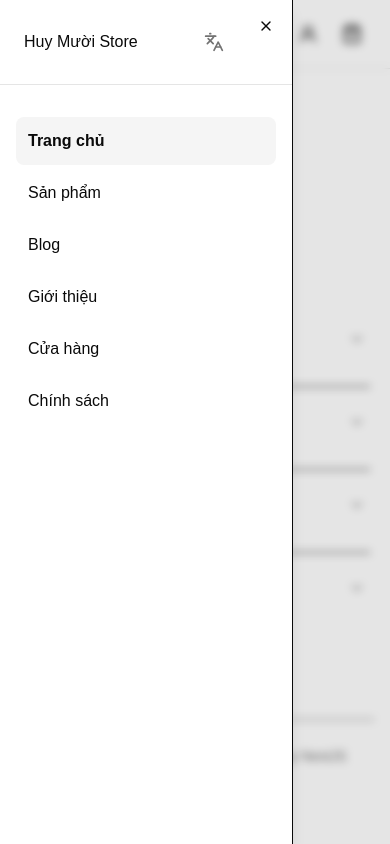
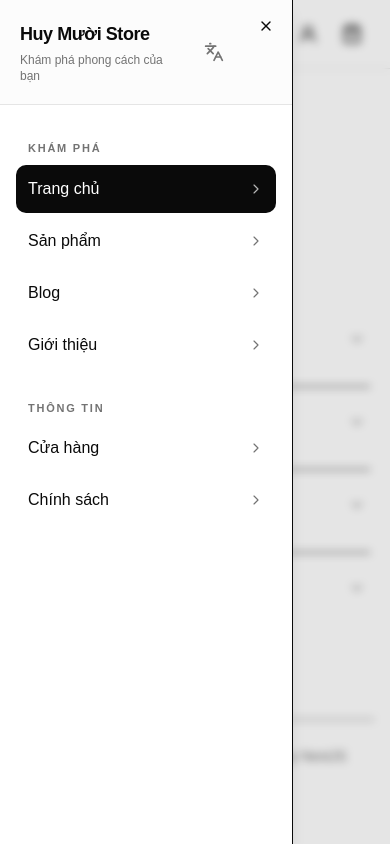
Before and after one commit to GamePieceLabs/FE_HuyMuoiStore, a Next.js app: page / in a window 390 px wide. Both pictures are taken after a click on the button "Mở menu điều hướng". Built offline with nearby package versions, Linux system fonts and the light colour scheme; some icons are missing.

Commit message:
fix responsive mobile nav

```diff
--- a/src/components/shared/header/components/logo.tsx
+++ b/src/components/shared/header/components/logo.tsx
@@ -1,11 +1,10 @@
-
 export function Logo() {
   return (
     <div
       aria-label="HM Store"
-      className="flex items-center gap-3 xl:basis-3/20 xl:shrink-0 xl:grow-0"
+      className="flex min-w-0 items-center gap-3 xl:basis-3/20 xl:shrink-0 xl:grow-0"
     >
-      <span className="text-sm font-semibold tracking-wide sm:text-base">
+      <span className="whitespace-nowrap text-lg font-semibold leading-none tracking-wide sm:text-base md:text-lg lg:text-xl xl:text-2xl">
         Huy Mười Store
       </span>
     </div>
--- a/src/components/shared/header/components/mobile-navigation.tsx
+++ b/src/components/shared/header/components/mobile-navigation.tsx
@@ -1,6 +1,6 @@
 "use client";
 
-import { Menu } from "lucide-react";
+import { ChevronRight, Menu } from "lucide-react";
 import Link from "next/link";
 import { usePathname } from "next/navigation";
 
@@ -38,20 +38,32 @@ export function MobileNavigation() {
         <Menu aria-hidden="true" className="size-5" strokeWidth={1.75} />
       </SheetTrigger>
 
-      <SheetContent className="w-[min(86vw,22rem)] p-0" side="left">
-        <SheetHeader className="border-b border-border px-6 py-5 pr-14">
+      <SheetContent className="w-[min(72vw,18rem)] p-0" side="left">
+        <SheetHeader className="border-b border-border bg-muted/30 px-5 py-5 pr-14">
           <div className="flex items-center justify-between gap-4">
-            <SheetTitle>Huy Mười Store</SheetTitle>
+            <div className="min-w-0">
+              <SheetTitle className="truncate text-lg font-semibold tracking-tight">
+                Huy Mười Store
+              </SheetTitle>
+              <p className="mt-1 text-xs text-muted-foreground">
+                Khám phá phong cách của bạn
+              </p>
+            </div>
             <LanguageSelector />
           </div>
           <SheetDescription className="sr-only">
             Điều hướng chính của cửa hàng
           </SheetDescription>
         </SheetHeader>
-        <div className="px-4 py-4">
+        <div className="flex min-h-0 flex-1 flex-col overflow-y-auto px-4 py-5">
           <nav aria-label="Điều hướng chính">
+            <p className="mb-2 px-3 text-[11px] font-semibold uppercase tracking-[0.16em] text-muted-foreground">
+              Khám phá
+            </p>
             <ul className="flex flex-col gap-1">
-              {navigationItems.map(({ label, href }) => {
+              {navigationItems
+                .filter(({ mobileOnly }) => !mobileOnly)
+                .map(({ label, href }) => {
                   const isActive = isNavigationItemActive(pathname, href);
 
                   return (
@@ -59,12 +71,56 @@ export function MobileNavigation() {
                       <Link
                         aria-current={isActive ? "page" : undefined}
                         className={cn(
-                      "flex min-h-12 items-center rounded-md px-3 text-base font-medium text-foreground transition-colors hover:bg-muted focus-visible:outline-none focus-visible:ring-2 focus-visible:ring-ring",
-                      isActive && "bg-muted font-semibold",
+                          "group flex min-h-12 items-center justify-between rounded-lg px-3 text-base font-medium text-foreground transition-colors hover:bg-muted focus-visible:outline-none focus-visible:ring-2 focus-visible:ring-ring focus-visible:ring-offset-2",
+                          isActive &&
+                            "bg-foreground text-background hover:bg-foreground/90",
                         )}
                         href={href}
                       >
-                    {label}
+                        <span>{label}</span>
+                        <ChevronRight
+                          aria-hidden="true"
+                          className={cn(
+                            "size-4 text-muted-foreground transition-transform group-hover:translate-x-0.5",
+                            isActive && "text-background/70",
+                          )}
+                          strokeWidth={1.75}
+                        />
+                      </Link>
+                    </li>
+                  );
+                })}
+            </ul>
+
+            <p className="mb-2 mt-8 px-3 text-[11px] font-semibold uppercase tracking-[0.16em] text-muted-foreground">
+              Thông tin
+            </p>
+            <ul className="flex flex-col gap-1">
+              {navigationItems
+                .filter(({ mobileOnly }) => mobileOnly)
+                .map(({ label, href }) => {
+                  const isActive = isNavigationItemActive(pathname, href);
+
+                  return (
+                    <li key={href}>
+                      <Link
+                        aria-current={isActive ? "page" : undefined}
+                        className={cn(
+                          "group flex min-h-12 items-center justify-between rounded-lg px-3 text-base font-medium text-foreground transition-colors hover:bg-muted focus-visible:outline-none focus-visible:ring-2 focus-visible:ring-ring focus-visible:ring-offset-2",
+                          isActive &&
+                            "bg-foreground text-background hover:bg-foreground/90",
+                        )}
+                        href={href}
+                      >
+                        <span>{label}</span>
+                        <ChevronRight
+                          aria-hidden="true"
+                          className={cn(
+                            "size-4 text-muted-foreground transition-transform group-hover:translate-x-0.5",
+                            isActive && "text-background/70",
+                          )}
+                          strokeWidth={1.75}
+                        />
                       </Link>
                     </li>
                   );
```
Lines whose indentation alone changed are shown as unchanged.
